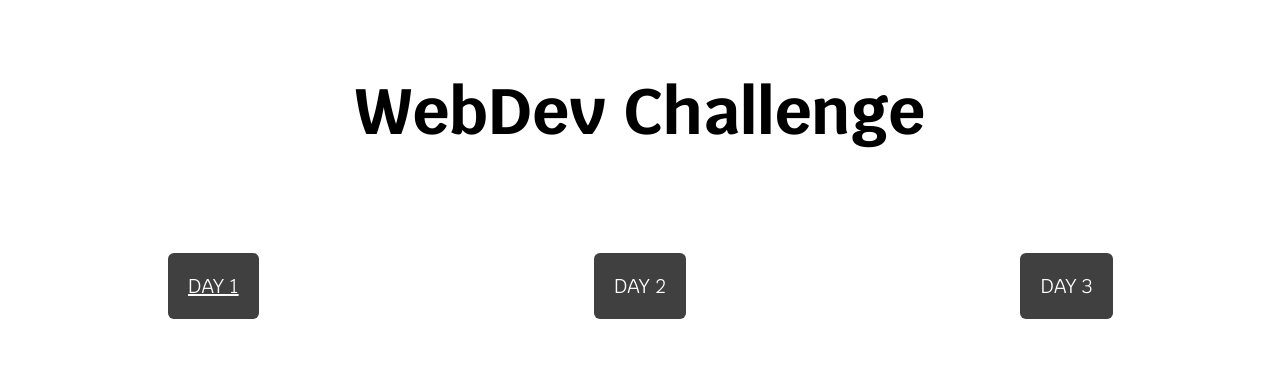
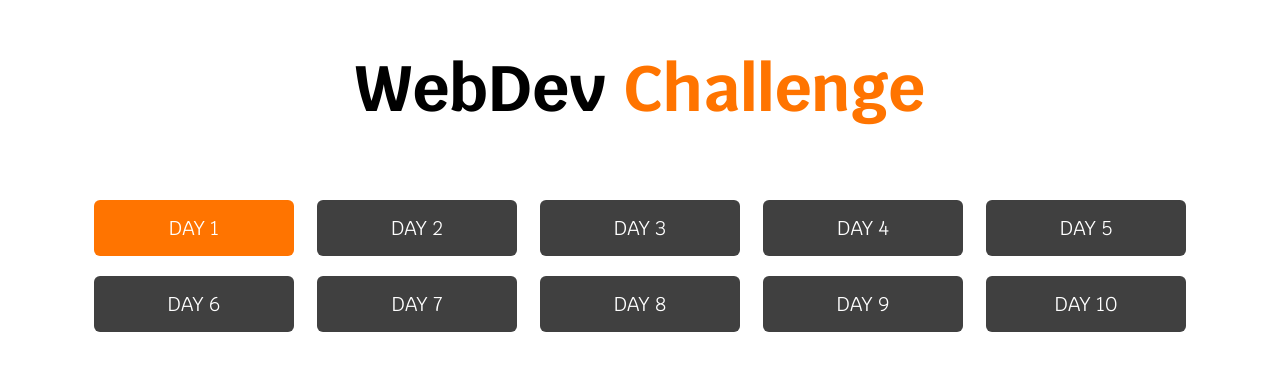
Before and after one commit to mostrozny/WebDev-challenge, a plain HTML site: page index.html in a window 1280 px wide. Shown: the part 206-576 px from the top of the page. Drawn offline with Linux system fonts and the light colour scheme.

Commit message:
homepage styles done

```diff
--- a/index.html
+++ b/index.html
@@ -14,7 +14,7 @@
 
 <div class="container">
     <header class="head">
-        <h1>WebDev Challenge</h1>
+        <h1>WebDev <span class="special">Challenge</span></h1>
     </header>
 
     <section class="menu">
@@ -22,6 +22,13 @@
             <li><a class="active" href="./projects/1/index.html">Day 1</a></li>
             <li><a class="disabled">Day 2</a></li>
             <li><a class="disabled">Day 3</a></li>
+            <li><a class="disabled">Day 4</a></li>
+            <li><a class="disabled">Day 5</a></li>
+            <li><a class="disabled">Day 6</a></li>
+            <li><a class="disabled">Day 7</a></li>
+            <li><a class="disabled">Day 8</a></li>
+            <li><a class="disabled">Day 9</a></li>
+            <li><a class="disabled">Day 10</a></li>
         </ul>
     </section>
 </div>
--- a/scss/main.scss
+++ b/scss/main.scss
@@ -1,4 +1,6 @@
 @import url('https://fonts.googleapis.com/css?family=Krub:400,700');
+
+$specColor: #FF7400;
 
 * {
   margin: 0;
@@ -10,6 +12,8 @@
 body {
   font-family: "Krub", sans-serif;
   font-size: 20px;
+  display: flex;
+  justify-content: center;
 }
 
 .container {
@@ -18,39 +22,50 @@ body {
   justify-content: center;
   align-items: center;
   flex-direction: column;
+  max-width: 1115px;
+  @media screen and (max-width: 440px) {
+    height: 100%;
+  }
 }
 
 .head h1 {
   font-size: 4rem;
   text-align: center;
-  margin-bottom: 100px;
+  margin-bottom: 60px;
+  font-weight: 700;
+  .special {
+    color: $specColor;
+  }
 }
 
 .menu {
-  width: 100vw;
+  width: 100%;
   ul {
     display: flex;
     flex-wrap: wrap;
     justify-content: space-around;
     width: 100%;
     li {
-      width: 33.333%;
+
       display: flex;
-      justify-content: center;
+      flex-wrap: wrap;
       a {
+        display: flex;
+        justify-content: center;
         border: none;
-        background: #404040;
         color: #ffffff;
-        font-weight: 100;
-        padding: 20px;
+        font-weight: 400;
+        padding: 15px;
         text-transform: uppercase;
         border-radius: 6px;
-        display: inline-block;
+        text-decoration: none;
+        min-width: 200px;
+        margin: 10px;
         &.active {
-
+          background: $specColor;
         }
         &.disabled {
-
+          background: #404040;
         }
       }
     }
```
Also changed, not shown: css/main.css.
